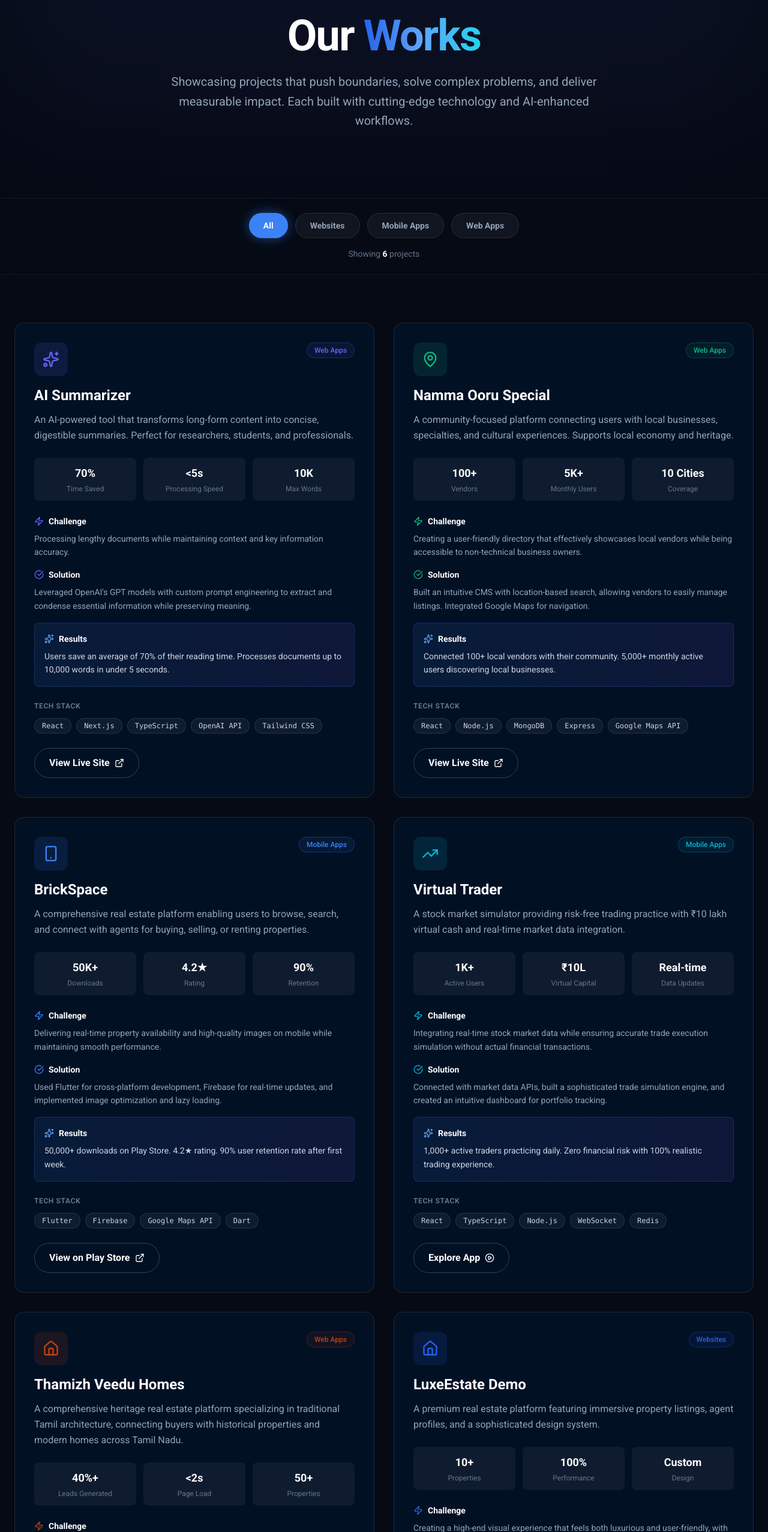
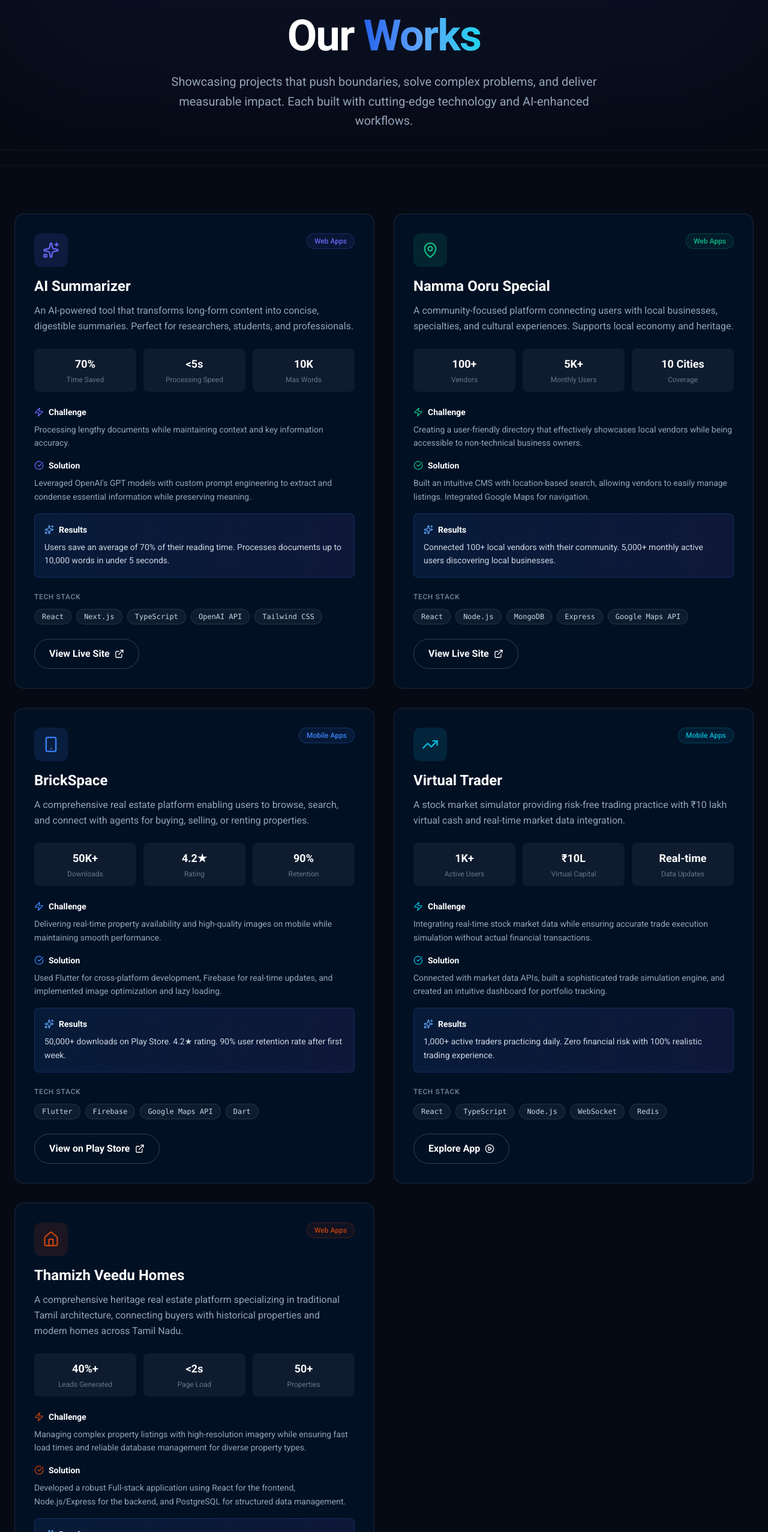
Before and after one commit to balarajakumara3-droid/Gemini--dev--web, a React (Vite) app: page /work in a window 1280 px wide. Shown: the part 246-2800 px from the top of the page at 60% size. Built offline with nearby package versions, Linux system fonts and the light colour scheme; a web font is replaced by a local one.

Commit message:
Update WorkPage.tsx

```diff
--- a/pages/WorkPage.tsx
+++ b/pages/WorkPage.tsx
@@ -123,25 +123,25 @@ const projects: Project[] = [
             { label: 'Properties', value: '50+' }
         ]
     },
-    {
-        id: 'luxe-estate',
-        title: 'LuxeEstate Demo',
-        category: 'Websites',
-        description: 'A premium real estate platform featuring immersive property listings, agent profiles, and a sophisticated design system.',
-        challenge: 'Creating a high-end visual experience that feels both luxurious and user-friendly, with smooth transitions and responsive layouts.',
-        solution: 'Built a standalone React sub-application with Framer Motion animations and a custom design system isolated from the main app.',
-        results: 'Demonstrates capability to build complex, brand-specific vertical applications within a larger ecosystem.',
-        tech: ['React', 'Framer Motion', 'Tailwind CSS', 'TypeScript'],
-        liveUrl: '/demos/real-estate',
-        isExternal: false,
-        icon: Home,
-        accentColor: '#2563eb',
-        metrics: [
-            { label: 'Properties', value: '10+' },
-            { label: 'Performance', value: '100%' },
-            { label: 'Design', value: 'Custom' }
-        ]
-    }
+    // {
+    //     id: 'luxe-estate',
+    //     title: 'LuxeEstate Demo',
+    //     category: 'Websites',
+    //     description: 'A premium real estate platform featuring immersive property listings, agent profiles, and a sophisticated design system.',
+    //     challenge: 'Creating a high-end visual experience that feels both luxurious and user-friendly, with smooth transitions and responsive layouts.',
+    //     solution: 'Built a standalone React sub-application with Framer Motion animations and a custom design system isolated from the main app.',
+    //     results: 'Demonstrates capability to build complex, brand-specific vertical applications within a larger ecosystem.',
+    //     tech: ['React', 'Framer Motion', 'Tailwind CSS', 'TypeScript'],
+    //     liveUrl: '/demos/real-estate',
+    //     isExternal: false,
+    //     icon: Home,
+    //     accentColor: '#2563eb',
+    //     metrics: [
+    //         { label: 'Properties', value: '10+' },
+    //         { label: 'Performance', value: '100%' },
+    //         { label: 'Design', value: 'Custom' }
+    //     ]
+    // }
 ];
 
 const categories: ProjectCategory[] = ['All', 'Websites', 'Mobile Apps', 'Web Apps'];
@@ -277,7 +277,7 @@ export const WorkPage: React.FC = () => {
             </Helmet>
 
             {/* Hero Section */}
-            <section className="relative py-20 px-6 text-center overflow-hidden">
+            <section className="relative py-20 px-6 pb-0 text-center overflow-hidden">
                 <div className="absolute inset-0 bg-gradient-to-b from-blue-500/10 via-violet-500/5 to-transparent blur-[100px] pointer-events-none" />
                 <motion.div
                     initial={{ opacity: 0, y: 20 }}
@@ -303,27 +303,28 @@ export const WorkPage: React.FC = () => {
             </section>
 
             {/* Category Filter */}
-            <section className="sticky top-20 z-30 py-6 px-6 border-y border-white/5 bg-[#050A14]/80 backdrop-blur-md">
+            <section className="sticky top-20 z-30 py-6 px-6 pb-0 border-y border-white/5 bg-[#050A14]/80 backdrop-blur-md">
                 <div className="max-w-7xl mx-auto">
                     <div className="flex flex-wrap justify-center gap-3">
                         {categories.map((category) => (
-                            <button
-                                key={category}
-                                onClick={() => setActiveCategory(category)}
-                                className={`px-6 py-2.5 rounded-full text-sm font-semibold transition-all duration-300 ${activeCategory === category
-                                    ? 'bg-blue-500 text-white shadow-[0_0_20px_rgba(59,130,246,0.5)]'
-                                    : 'bg-white/5 text-slate-400 hover:bg-white/10 hover:text-white border border-white/10'
-                                    }`}
-                            >
-                                {category}
-                            </button>
+                            <></>
+                            // <button
+                            //     key={category}
+                            //     onClick={() => setActiveCategory(category)}
+                            //     className={`px-6 py-2.5 rounded-full text-sm font-semibold transition-all duration-300 ${activeCategory === category
+                            //         ? 'bg-blue-500 text-white shadow-[0_0_20px_rgba(59,130,246,0.5)]'
+                            //         : 'bg-white/5 text-slate-400 hover:bg-white/10 hover:text-white border border-white/10'
+                            //         }`}
+                            // >
+                            //     {category}
+                            // </button>
                         ))}
                     </div>
-                    <div className="text-center mt-4">
+                    {/* <div className="text-center mt-4">
                         <p className="text-sm text-slate-500">
                             Showing <span className="text-white font-semibold">{filteredProjects.length}</span> {activeCategory === 'All' ? 'projects' : activeCategory.toLowerCase()}
                         </p>
-                    </div>
+                    </div> */}
                 </div>
             </section>
 
```
